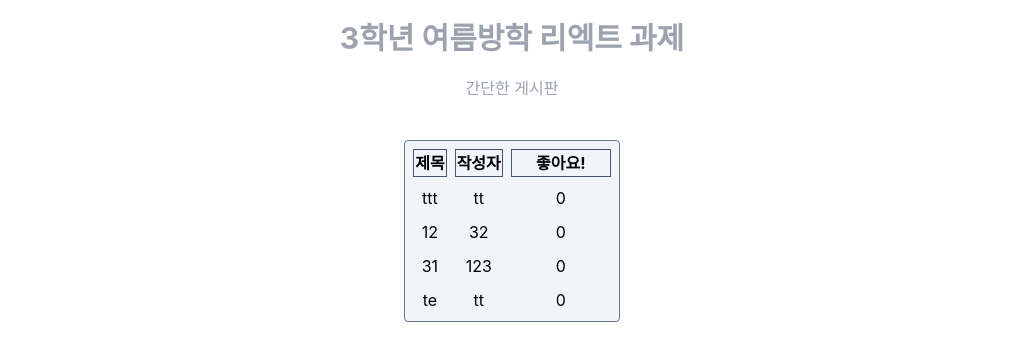
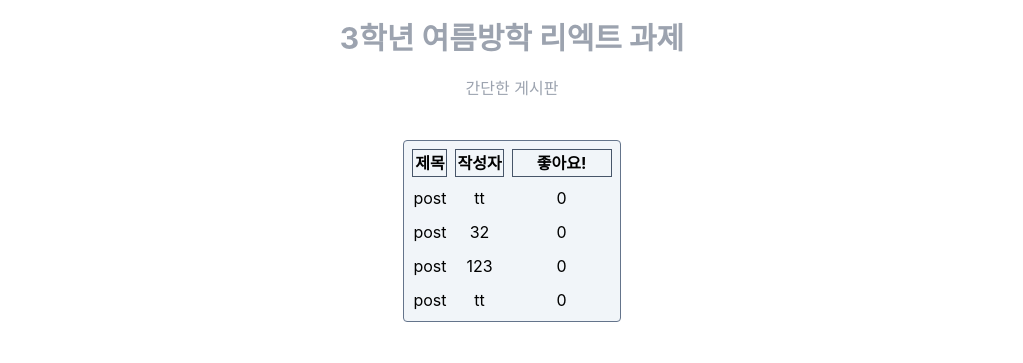
Before and after one commit to LeastKIds/YeungJin_3_2_WebPrograming3_Sumer_vacation, a React (Create React App) app in the folder app/blog/: page /post in a window 1280 px wide. Shown: the top 363 px of the page, without its empty margins (128-1151 px from the left). Built offline with nearby package versions, Linux system fonts and the light colour scheme; data requests are answered from the project's data file.

Commit message:
route fixxing

```diff
--- a/app/blog/package.json
+++ b/app/blog/package.json
@@ -9,6 +9,7 @@
     "json-server": "^0.17.0",
     "react": "^18.2.0",
     "react-dom": "^18.2.0",
+    "react-router-dom": "^6.3.0",
     "react-scripts": "5.0.1",
     "web-vitals": "^2.1.4"
   },
--- a/app/blog/src/App.js
+++ b/app/blog/src/App.js
@@ -6,7 +6,7 @@ import Footer from './component/Footer'
 import Input from './component/Input'
 import {useEffect, useState, useCallback} from "react";
 import {index} from "./Controller/PostController";
-import post from "./component/Post";
+import { BrowserRouter } from 'react-router-dom'
 
 
 function App() {
@@ -32,10 +32,12 @@ function App() {
 
   return (
     <div className="App h-screen dark:bg-gray-800 overflow-auto">
-        <Title/>
-        <Table posts={posts}/>
-        <Input reloadPosts={reloadPosts}/>
-        <Footer/>
+        <BrowserRouter>
+            <Title/>
+            <Table posts={posts}/>
+            <Input reloadPosts={reloadPosts}/>
+            <Footer/>
+        </BrowserRouter>
     </div>
   );
 }
--- a/app/blog/src/component/Post.js
+++ b/app/blog/src/component/Post.js
@@ -1,15 +1,8 @@
-import React, {useState, useEffect} from 'react'
-
-const Post = (props) => {
-
-    const post = props.post
-
+const Post = () => {
     return (
-        <tr>
-            <td >{post.title}</td>
-            <td >{post.nickname}</td>
-            <td >{post.like}</td>
-        </tr>
+        <div>
+            p0st
+        </div>
     )
 }
 
--- /dev/null
+++ b/app/blog/src/component/Posts.js
@@ -0,0 +1,21 @@
+import React, {useState, useEffect} from 'react'
+import {Routes, Route} from 'react-router-dom'
+
+const Posts = (props) => {
+
+    const post = props.post
+
+    return (
+        <tr>
+            <td >
+                <Routes>
+                    <Route path="/post" element="post">{post.title}</Route>
+                </Routes>
+            </td>
+            <td >{post.nickname}</td>
+            <td >{post.like}</td>
+        </tr>
+    )
+}
+
+export default Posts;
--- a/app/blog/src/component/Table.js
+++ b/app/blog/src/component/Table.js
@@ -1,5 +1,5 @@
 import React, {useState, useEffect} from 'react'
-import Post from './Post'
+import Posts from './Posts'
 
 const Table = (props) => {
 
@@ -18,7 +18,7 @@ const Table = (props) => {
                 <tbody>
 
                 {posts && posts.map( (post) => (
-                    <Post post={post} key={post.id}/>
+                    <Posts post={post} key={post.id}/>
                 )) }
 
 
```
Also changed, not shown: 1 other file (tests, documents, lock files or other folders).
